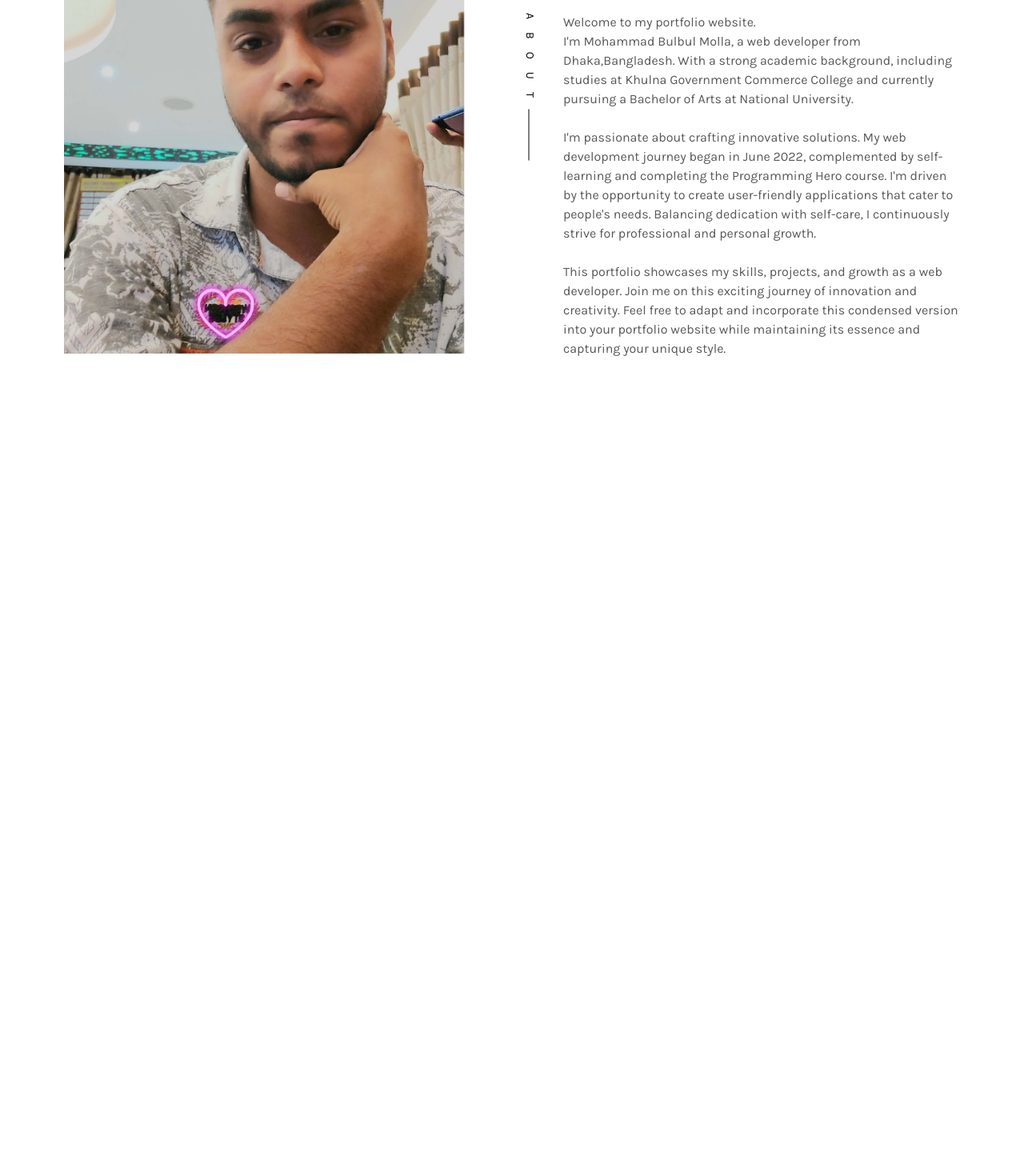
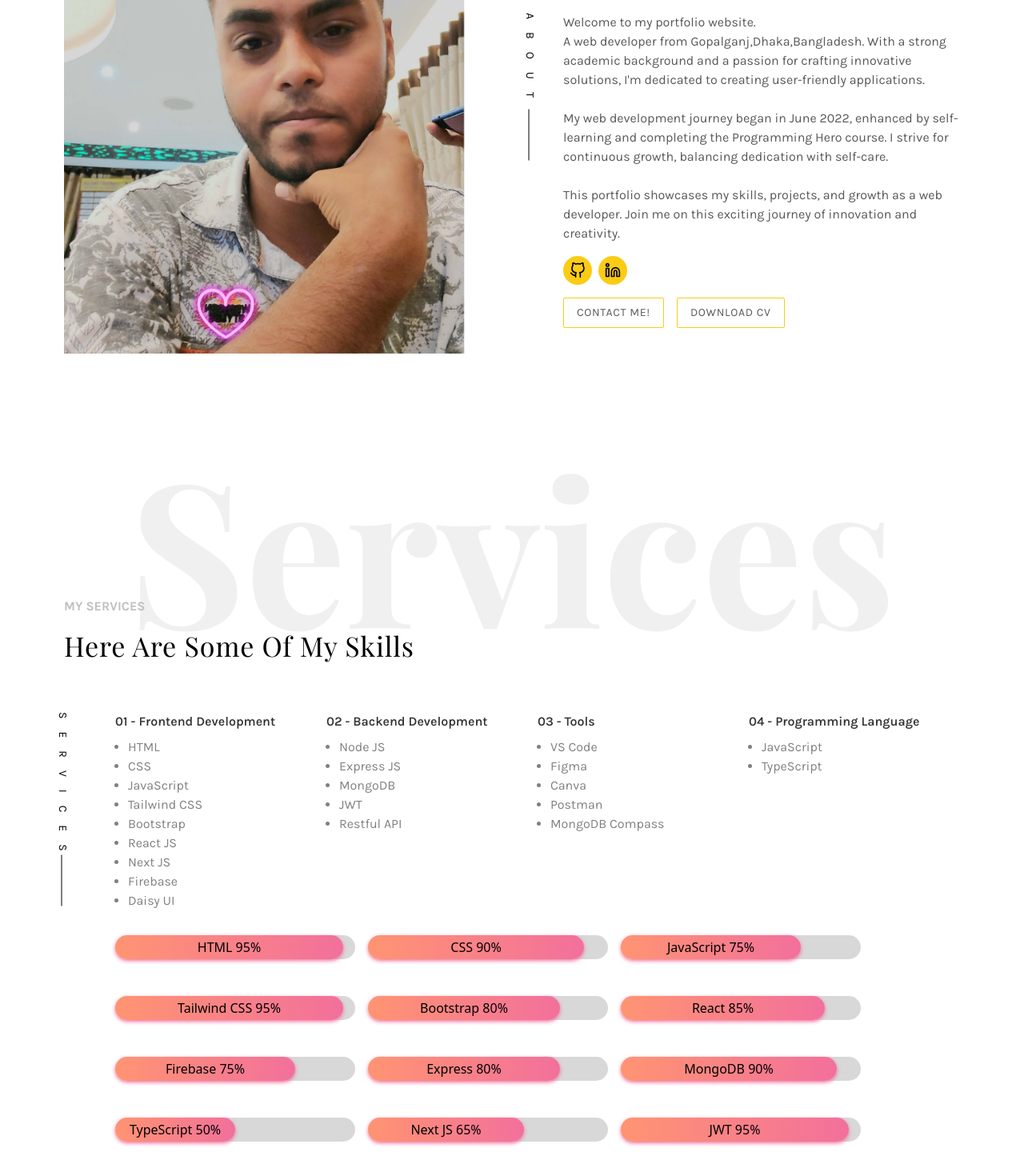
Before and after one commit to Bulbulahmed10/my-portfolio, a React (Vite) app in the folder frontend/: page / in a window 1280 px wide. Shown: the part 290-1760 px from the top of the page at 80% size. Before the commit the page ends 800 px from the top, so only its background shows below. Built offline with nearby package versions, Linux system fonts and the light colour scheme.

Commit message:
added services section

```diff
--- a/frontend/package.json
+++ b/frontend/package.json
@@ -13,7 +13,9 @@
     "react": "^18.2.0",
     "react-dom": "^18.2.0",
     "react-icons": "^4.10.1",
+    "react-move": "^6.5.0",
     "react-router-dom": "^6.14.0",
+    "react-visibility-sensor": "^5.1.1",
     "swiper": "^9.4.1"
   },
   "devDependencies": {
--- a/frontend/src/components/shared/AboutSection/AboutSection.jsx
+++ b/frontend/src/components/shared/AboutSection/AboutSection.jsx
@@ -5,10 +5,11 @@ import "swiper/css/effect-fade";
 import "swiper/css/navigation";
 import "swiper/css/pagination";
 import { EffectFade, Navigation, Pagination, Autoplay } from "swiper";
-
+import { FiGithub, FiLinkedin } from "react-icons/fi";
 import MyImg1 from "../../../assets/image1.jpeg";
 import MyImg2 from "../../../assets/image2.jpg";
 import MyImg3 from "../../../assets/image3.png";
+import { Link } from "react-router-dom";
 const AboutSection = () => {
   return (
     <div className="grid grid-cols-2 ">
@@ -46,23 +47,45 @@ const AboutSection = () => {
           </div>
           <div>
             <p className="font-carla text-[#5b5757]">
-              Welcome to my portfolio website. <br /> I'm Mohammad Bulbul Molla,
-              a web developer from Dhaka,Bangladesh. With a strong academic
-              background, including studies at Khulna Government Commerce
-              College and currently pursuing a Bachelor of Arts at National
-              University. <br /> <br />
-              I'm passionate about crafting innovative solutions. My web
-              development journey began in June 2022, complemented by
-              self-learning and completing the Programming Hero course. I'm
-              driven by the opportunity to create user-friendly applications
-              that cater to people's needs. Balancing dedication with self-care,
-              I continuously strive for professional and personal growth. <br />
-              <br /> This portfolio showcases my skills, projects, and growth as
-              a web developer. Join me on this exciting journey of innovation
-              and creativity. Feel free to adapt and incorporate this condensed
-              version into your portfolio website while maintaining its essence
-              and capturing your unique style.
+              Welcome to my portfolio website. <br />
+              A web developer from Gopalganj,Dhaka,Bangladesh. With a strong
+              academic background and a passion for crafting innovative
+              solutions, I'm dedicated to creating user-friendly applications.
+              <br />
+              <br />
+              My web development journey began in June 2022, enhanced by
+              self-learning and completing the Programming Hero course. I strive
+              for continuous growth, balancing dedication with self-care.
+              <br />
+              <br />
+              This portfolio showcases my skills, projects, and growth as a web
+              developer. Join me on this exciting journey of innovation and
+              creativity.
             </p>
+            <div className="mt-4">
+              <div className="flex gap-2">
+                <Link
+                  className="bg-yellow-400 p-2 rounded-full"
+                  to="https://github.com/BulbulAhmed10"
+                  target="_blank">
+                  <FiGithub className="text-xl" />
+                </Link>
+                <Link
+                  className="bg-yellow-400 p-2 rounded-full"
+                  to="https://www.linkedin.com/in/bulbul-ahmed10/"
+                  target="_blank">
+                  <FiLinkedin className="text-xl" />
+                </Link>
+              </div>
+              <div className="mt-4 ">
+                <button className="border border-yellow-400 px-4 py-2 font-carla uppercase tracking-wider text-[#5b5757] text-sm hover:bg-yellow-400 hover:text-black duration-300 rounded-sm ">
+                  Contact me!
+                </button>
+                <button className="border border-yellow-400 px-4 py-2 font-carla uppercase tracking-wider text-[#5b5757] text-sm hover:bg-yellow-400 hover:text-black duration-300 rounded-sm ml-4">
+                  Download CV
+                </button>
+              </div>
+            </div>
           </div>
         </div>
       </div>
--- /dev/null
+++ b/frontend/src/components/shared/ServiceSection/ServiceSection.jsx
@@ -0,0 +1,149 @@
+import { useEffect, useState } from "react";
+import "./progressbar.css";
+import VisibilitySensor from "react-visibility-sensor";
+
+const FrontendSkillData = [
+  { id: 1, name: "HTML" },
+  { id: 2, name: "CSS" },
+  { id: 3, name: "JavaScript" },
+  { id: 4, name: "Tailwind CSS" },
+  { id: 5, name: "Bootstrap" },
+  { id: 6, name: "React JS" },
+  { id: 7, name: "Next JS" },
+  { id: 8, name: "Firebase" },
+  { id: 9, name: "Daisy UI" },
+];
+const BackendSkillData = [
+  { id: 1, name: "Node JS" },
+  { id: 2, name: "Express JS" },
+  { id: 3, name: "MongoDB" },
+  { id: 4, name: "JWT" },
+  { id: 5, name: "Restful API" },
+];
+const ToolsSkillData = [
+  { id: 1, name: "VS Code" },
+  { id: 2, name: "Figma" },
+  { id: 3, name: "Canva" },
+  { id: 4, name: "Postman" },
+  { id: 5, name: "MongoDB Compass" },
+];
+
+const skillPercentage = [
+  { id: 343434, name: "HTML", done: 95 },
+  { id: 5654, name: "CSS", done: 90 },
+  { id: 43543434, name: "JavaScript", done: 75 },
+  { id: 34565434, name: "Tailwind CSS", done: 95 },
+  { id: 3456563434, name: "Bootstrap", done: 80 },
+  { id: 345654634, name: "React", done: 85 },
+  { id: 3435645543434, name: "Firebase", done: 75 },
+  { id: 3434676734, name: "Express", done: 80 },
+  { id: 3787634, name: "MongoDB", done: 90 },
+  { id: 453454334, name: "TypeScript", done: 50 },
+  { id: 435557634, name: "Next JS", done: 65 },
+  { id: 33453545, name: "JWT", done: 95 },
+];
+
+const Progress = ({ done, isVisible, skillName }) => {
+  const [style, setStyle] = useState({});
+
+  useEffect(() => {
+    if (isVisible) {
+      const newStyle = {
+        opacity: 1,
+        width: `${done}%`,
+      };
+
+      setStyle(newStyle);
+    }
+  }, [isVisible, done]);
+
+  return (
+    <div className="progress">
+      <div className="progress-done text-black " style={style}>
+        {skillName} {done}%
+      </div>
+    </div>
+  );
+};
+
+const ServiceSection = () => {
+  const [isVisible, setIsVisible] = useState(false);
+
+  const onVisibilityChange = (isVisible) => {
+    setIsVisible(isVisible);
+  };
+  return (
+    <div>
+      <div className="relative pl-16 mt-52">
+        <div className="absolute left-2">
+          <p className="font-carla uppercase tracking-[16px] text-sm rotate-90 relative origin-top-left">
+            services
+          </p>
+          <p className="absolute rotate-90 mt-[190px] -ml-[43px] bg-black w-16 h-[1px] "></p>
+        </div>
+        <div className="grid grid-cols-4">
+          <div>
+            <h2 className="font-carla text-[#000000cc] font-semibold">
+              01 - Frontend Development
+            </h2>
+            <ul className="list-disc mt-2">
+              {FrontendSkillData.map((skill) => (
+                <li key={skill.id} className="font-carla text-[#808080] ml-4">
+                  {skill.name}
+                </li>
+              ))}
+            </ul>
+          </div>
+          <div>
+            <h2 className="font-carla text-[#000000cc] font-semibold">
+              02 - Backend Development
+            </h2>
+            <ul className="list-disc mt-2">
+              {BackendSkillData.map((skill) => (
+                <li key={skill.id} className="font-carla text-[#808080] ml-4">
+                  {skill.name}
+                </li>
+              ))}
+            </ul>
+          </div>
+          <div>
+            <h2 className="font-carla text-[#000000cc] font-semibold">
+              03 - Tools
+            </h2>
+            <ul className="list-disc mt-2">
+              {ToolsSkillData.map((skill) => (
+                <li key={skill.id} className="font-carla text-[#808080] ml-4">
+                  {skill.name}
+                </li>
+              ))}
+            </ul>
+          </div>
+          <div>
+            <h2 className="font-carla text-[#000000cc] font-semibold">
+              04 - Programming Language
+            </h2>
+            <ul className="list-disc mt-2">
+              <li className="font-carla text-[#808080] ml-4">JavaScript</li>
+              <li className="font-carla text-[#808080] ml-4">TypeScript</li>
+            </ul>
+          </div>
+        </div>
+        <div className="flex gap-4 flex-wrap mt-4">
+          {skillPercentage.map((singleSkillPercentage) => (
+            <div key={singleSkillPercentage.id}>
+              <VisibilitySensor onChange={onVisibilityChange}>
+                <Progress
+                  skillName={singleSkillPercentage.name}
+                  done={singleSkillPercentage.done}
+                  isVisible={isVisible}
+                />
+              </VisibilitySensor>
+            </div>
+          ))}
+        </div>
+      </div>
+    </div>
+  );
+};
+
+export default ServiceSection;
--- /dev/null
+++ b/frontend/src/components/shared/ServiceSection/progressbar.css
@@ -0,0 +1,22 @@
+.progress {
+	background-color: #d8d8d8;
+	border-radius: 20px;
+	position: relative;
+	margin: 15px 0;
+	height: 30px;
+	width: 300px;
+}
+
+.progress-done {
+	background: linear-gradient(to left, #F2709C, #FF9472);
+	box-shadow: 0 3px 3px -5px #F2709C, 0 2px 5px #F2709C;
+	border-radius: 20px;
+	color: #fff;
+	display: flex;
+	align-items: center;
+	justify-content: center;
+	height: 100%;
+	width: 0;
+	opacity: 0;
+	transition: 1s ease 0.3s;
+}
--- a/frontend/src/pages/Home/Home.jsx
+++ b/frontend/src/pages/Home/Home.jsx
@@ -1,5 +1,6 @@
 import AboutSection from "../../components/shared/AboutSection/AboutSection";
 import SectionHeading from "../../components/shared/SectionHeading/SectionHeading";
+import ServiceSection from "../../components/shared/ServiceSection/ServiceSection";
 
 const Home = () => {
   return (
@@ -12,6 +13,16 @@ const Home = () => {
       <div className="z-10 relative mt-6">
         <AboutSection />
       </div>
+      <div className="my-60">
+        <SectionHeading
+          mainTitle="services"
+          subTitle="my services"
+          headingDescription="here are some of my skills"
+        />
+        <div className="z-10 relative mt-6">
+          <ServiceSection />
+        </div>
+      </div>
     </div>
   );
 };
```
Also changed, not shown: 1 other file (tests, documents, lock files or other folders).
